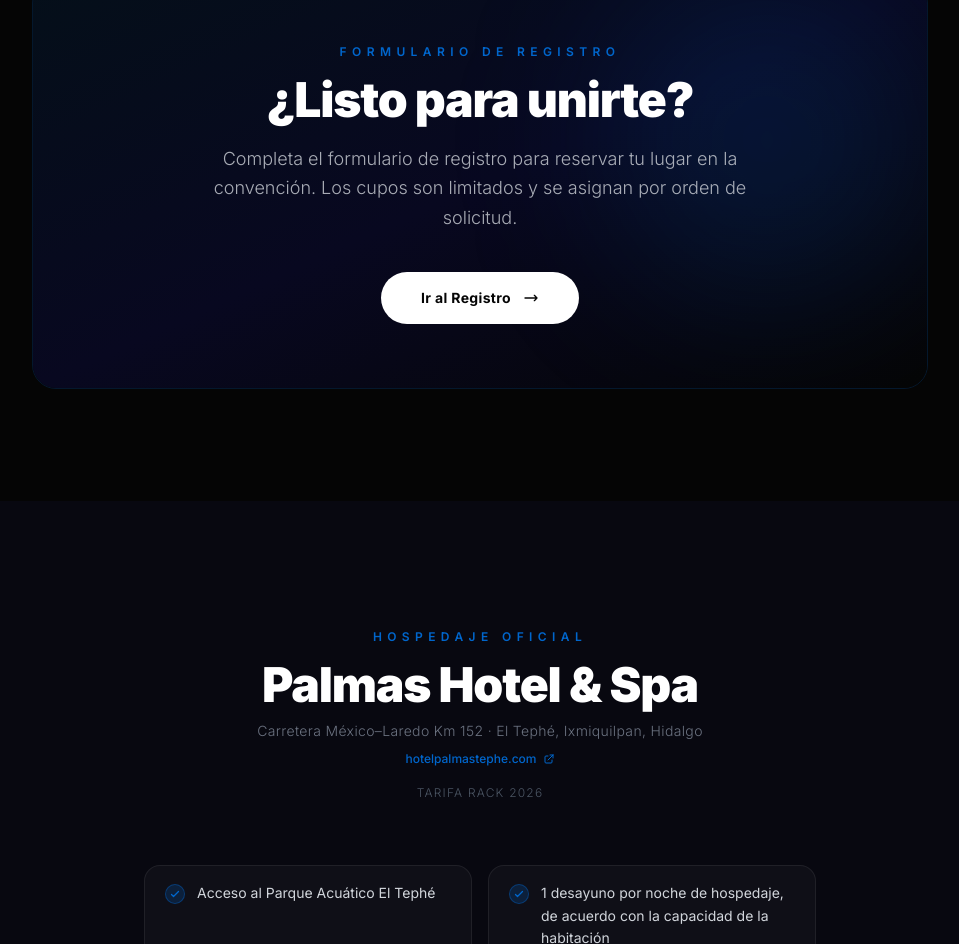
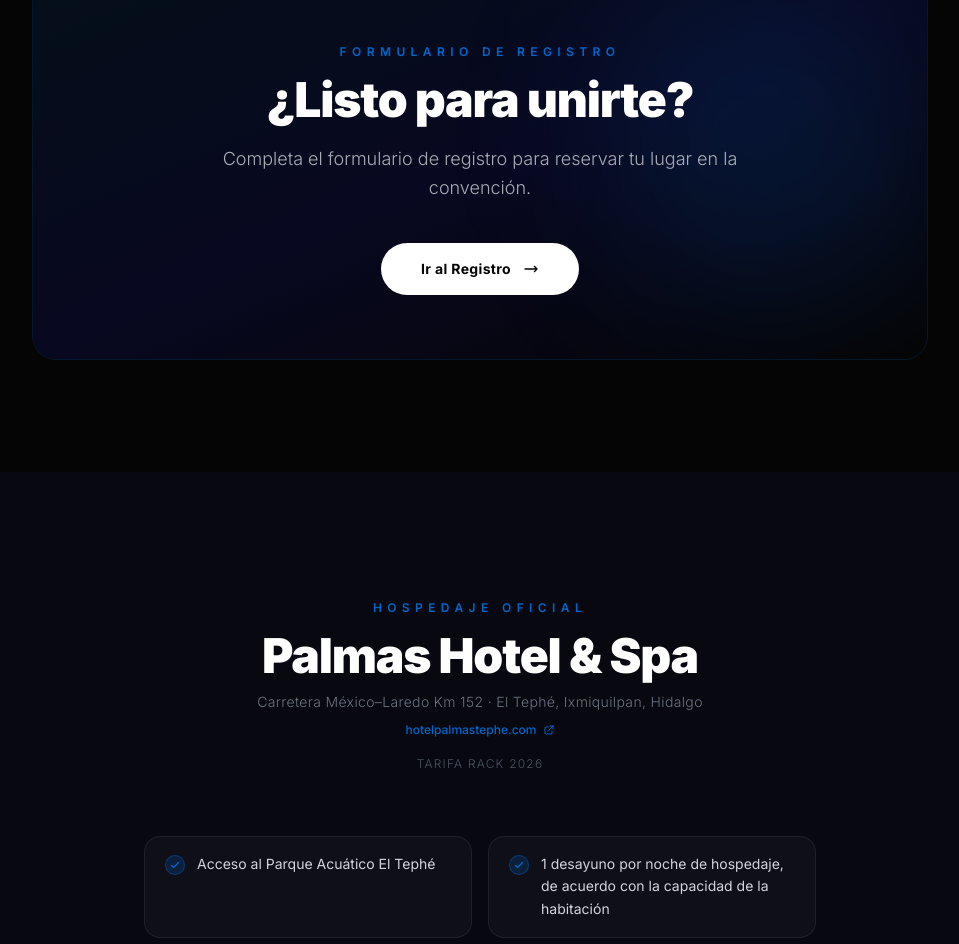
Before and after one commit to Reyirel/bmwam, a React (Vite) app: page / in a window 1280 px wide. Shown: the part 4086-5030 px from the top of the page, without its empty margins (160-1119 px from the left). Built offline with nearby package versions, Linux system fonts and the light colour scheme; the HTML template or start-up script is replaced by a standard one.

Commit message:
feat : update form fields and display logic

```diff
--- a/src/views/Formulario.jsx
+++ b/src/views/Formulario.jsx
@@ -498,9 +498,6 @@
           transition={{ duration: 0.7 }}
           className="text-center mb-12"
         >
-          <p className="text-[#0066CC] text-xs font-semibold tracking-[0.45em] uppercase mb-4">
-            Gran Competencia BMWAM 2026
-          </p>
           <h1 className="text-4xl md:text-5xl font-black tracking-tight mb-4">
             {step === 3 ? 'Registro Enviado' : 'Registro'}
           </h1>
--- a/src/views/Home.jsx
+++ b/src/views/Home.jsx
@@ -440,7 +440,7 @@
                 ¿Listo para unirte?
               </h2>
               <p className="text-gray-300/80 text-lg mb-10 max-w-xl mx-auto font-light leading-relaxed">
-                Completa el formulario de registro para reservar tu lugar en la convención. Los cupos son limitados y se asignan por orden de solicitud.
+                Completa el formulario de registro para reservar tu lugar en la convención.
               </p>
               <Link
                 to="/formulario"
```
